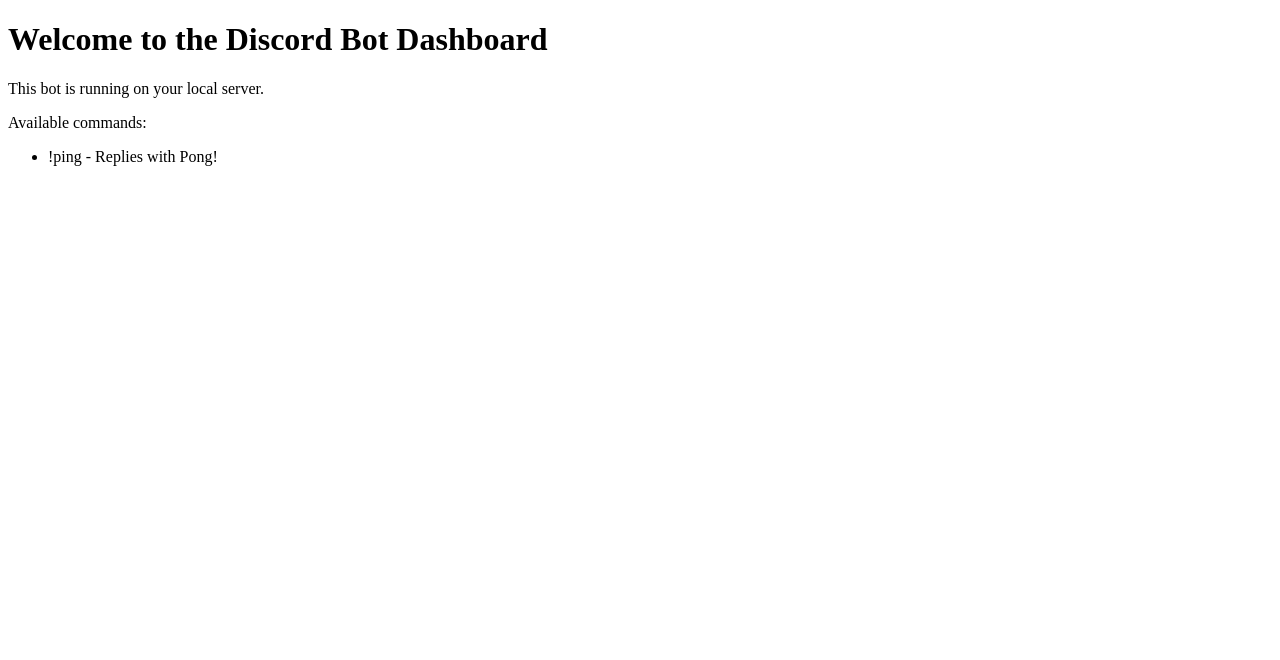
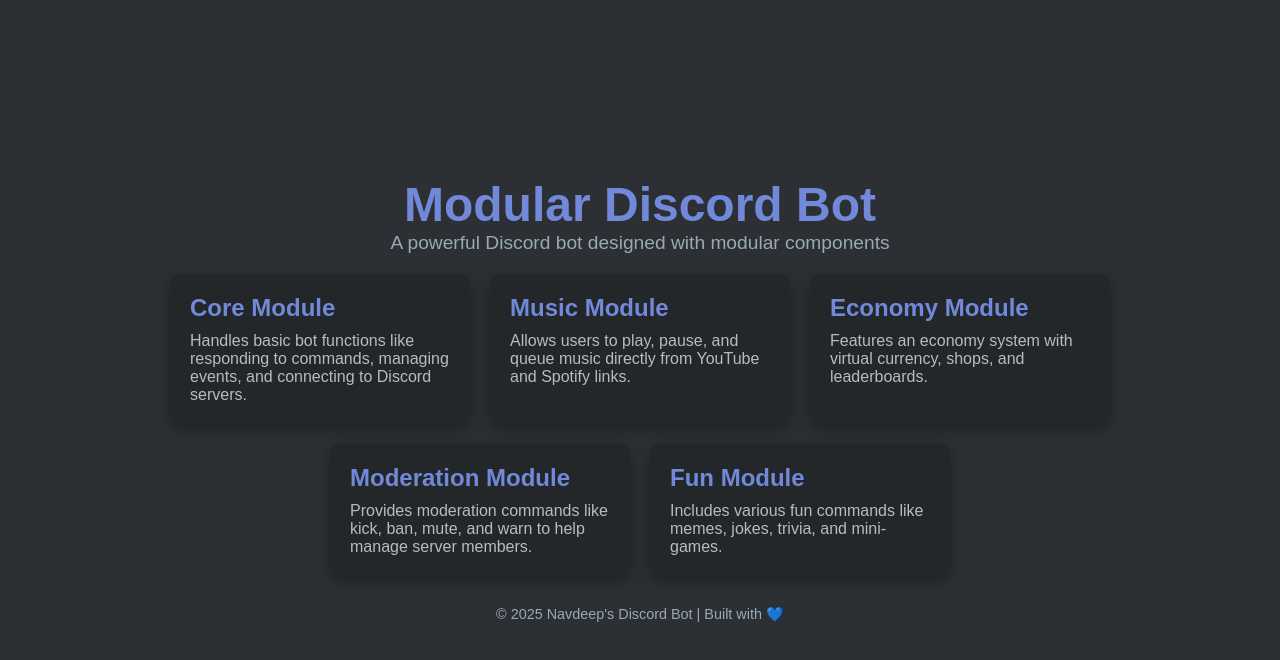
Before and after one commit to Mr-Singh-69/Zylar, a website: page webpage/index.html in a window 1280 px wide. Drawn offline with Linux system fonts and the light colour scheme.

Commit message:
Update index.html

```diff
--- a/webpage/index.html
+++ b/webpage/index.html
@@ -1,16 +1,115 @@
 <!DOCTYPE html>
 <html lang="en">
 <head>
-    <meta charset="UTF-8">
-    <meta name="viewport" content="width=device-width, initial-scale=1.0">
-    <title>Discord Bot Dashboard</title>
+  <meta charset="UTF-8">
+  <meta name="viewport" content="width=device-width, initial-scale=1.0">
+  <title>Modular Discord Bot</title>
+  <style>
+    * {
+      margin: 0;
+      padding: 0;
+      box-sizing: border-box;
+      font-family: 'Arial', sans-serif;
+    }
+
+    body {
+      background-color: #2c2f33;
+      color: #fff;
+      display: flex;
+      flex-direction: column;
+      align-items: center;
+      justify-content: center;
+      min-height: 100vh;
+      padding: 20px;
+    }
+
+    header {
+      text-align: center;
+      margin-bottom: 20px;
+    }
+
+    header h1 {
+      font-size: 3rem;
+      color: #7289da;
+    }
+
+    header p {
+      font-size: 1.2rem;
+      color: #99aab5;
+    }
+
+    .card-container {
+      display: flex;
+      gap: 20px;
+      flex-wrap: wrap;
+      justify-content: center;
+    }
+
+    .card {
+      background-color: #23272a;
+      border-radius: 10px;
+      width: 300px;
+      padding: 20px;
+      box-shadow: 0 5px 15px rgba(0, 0, 0, 0.3);
+      transition: transform 0.3s ease;
+    }
+
+    .card:hover {
+      transform: scale(1.05);
+    }
+
+    .card h2 {
+      color: #7289da;
+      margin-bottom: 10px;
+    }
+
+    .card p {
+      color: #b9bbbe;
+      font-size: 1rem;
+    }
+
+    footer {
+      margin-top: 30px;
+      color: #99aab5;
+      font-size: 0.9rem;
+    }
+  </style>
 </head>
 <body>
-    <h1>Welcome to the Discord Bot Dashboard</h1>
-    <p>This bot is running on your local server.</p>
-    <p>Available commands:</p>
-    <ul>
-        <li>!ping - Replies with Pong!</li>
-    </ul>
+  <header>
+    <h1>Modular Discord Bot</h1>
+    <p>A powerful Discord bot designed with modular components</p>
+  </header>
+
+  <div class="card-container">
+    <div class="card">
+      <h2>Core Module</h2>
+      <p>Handles basic bot functions like responding to commands, managing events, and connecting to Discord servers.</p>
+    </div>
+
+    <div class="card">
+      <h2>Music Module</h2>
+      <p>Allows users to play, pause, and queue music directly from YouTube and Spotify links.</p>
+    </div>
+
+    <div class="card">
+      <h2>Economy Module</h2>
+      <p>Features an economy system with virtual currency, shops, and leaderboards.</p>
+    </div>
+
+    <div class="card">
+      <h2>Moderation Module</h2>
+      <p>Provides moderation commands like kick, ban, mute, and warn to help manage server members.</p>
+    </div>
+
+    <div class="card">
+      <h2>Fun Module</h2>
+      <p>Includes various fun commands like memes, jokes, trivia, and mini-games.</p>
+    </div>
+  </div>
+
+  <footer>
+    &copy; 2025 Navdeep's Discord Bot | Built with 💙
+  </footer>
 </body>
 </html>
```
